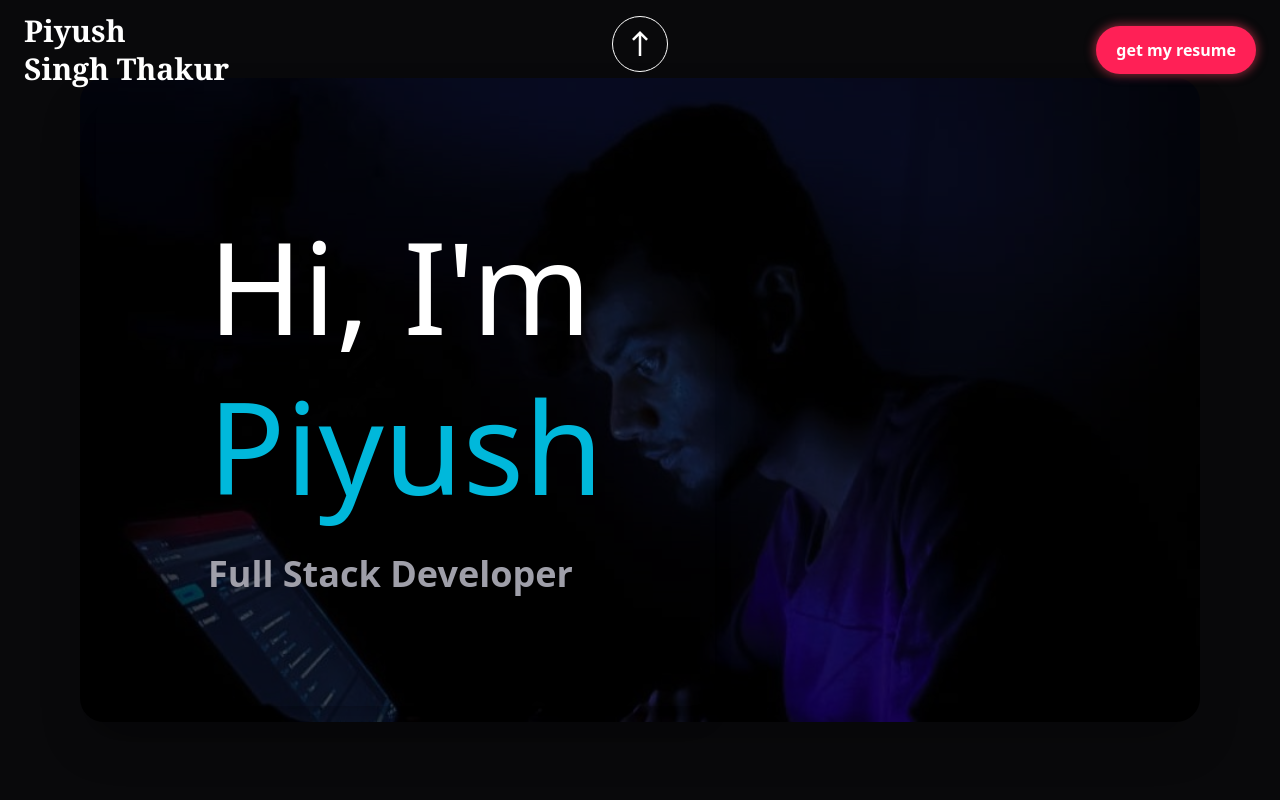
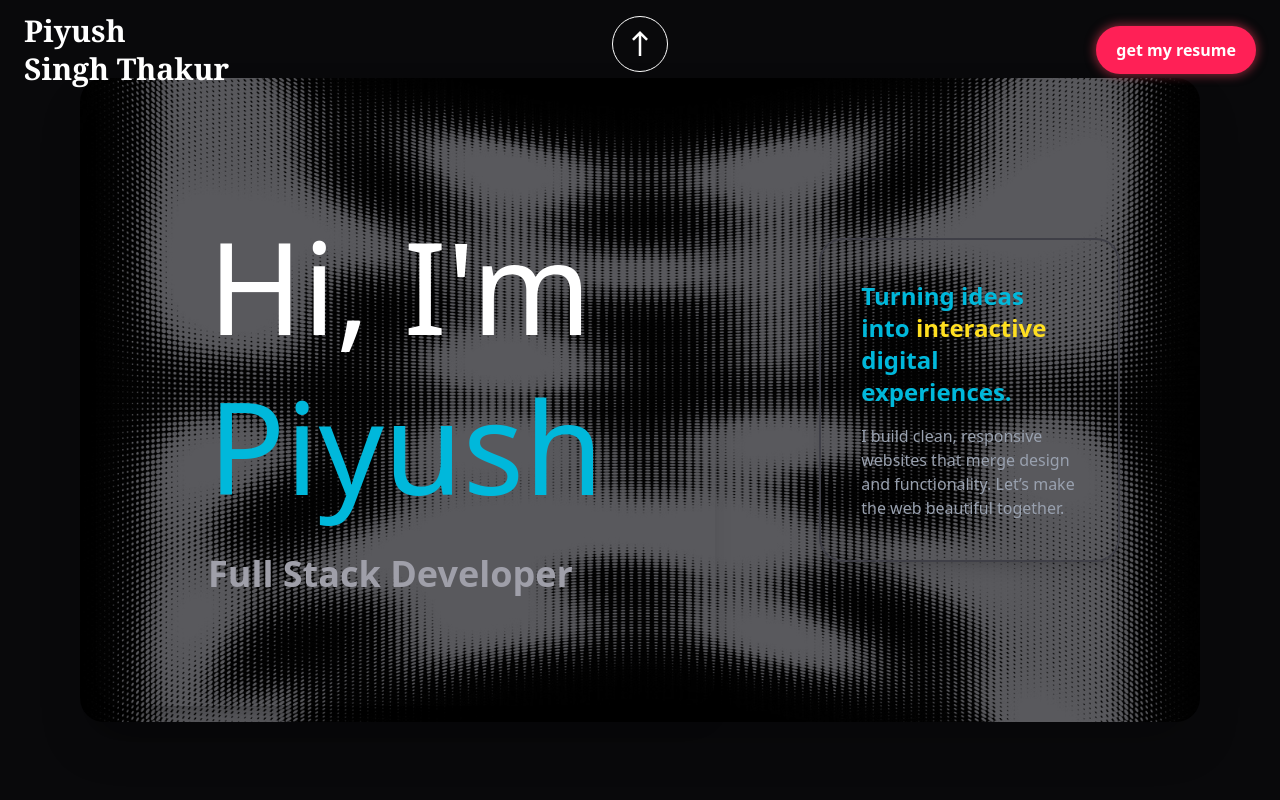
Before and after one commit to piyushht2003/my-portfolio, a React (Vite) app: page / in a window 1280 px wide. Shown: the top 800 px of the page. Built offline with nearby package versions, Linux system fonts and the light colour scheme.

Commit message:
added background

```diff
--- a/src/components/Home.jsx
+++ b/src/components/Home.jsx
@@ -19,8 +19,8 @@ const Home = () => {
         id="home"
         className="bg-zinc-950 min-h-screen w-full px-4 py-10 md:px-10 md:py-16 lg:px-20 lg:py-16 flex flex-col justify-center items-center"
       >
-        <div className="w-full max-w-7xl bg-[url('/images/port.jpg')] bg-left bg-cover bg-no-repeat bg-scroll sm:bg-fixed bg-blend-overlay bg-zinc-900/80 rounded-3xl shadow-2xl px-4 py-8 md:p-10 lg:p-4 flex flex-col justify-center items-center">
- <section className="w-full flex flex-col lg:flex-row justify-start items-center gap-6 md:gap-10">
+        <div className="w-full max-w-7xl bg-[url('/images/background.jpeg')] bg-left bg-cover bg-no-repeat bg-scroll sm:bg-fixed bg-blend-overlay bg-zinc-900/80  rounded-3xl shadow-2xl px-4 py-8 md:p-10 lg:p-4 flex flex-col justify-center items-center">
+          <section className="w-full flex flex-col lg:flex-row justify-start items-center gap-6 md:gap-10">
             {/* Left Section */}
             <div
               id="home-left"
@@ -54,6 +54,19 @@ const Home = () => {
             >
               <div className="px-4 sm:px-8 md:px-16 py-6 sm:py-10 md:py-20 flex flex-col gap-4 justify-center items-start">
                 {/* Optional right section content */}
+                <div className="w-full flex items-center justify-center p-10 border-2 border-zinc-700 bg-transparent rounded-3xl shadow-lg">
+                  <div className="max-w-lg">
+                    <h2 className="text-2xl font-semibold text-cyan-500 mb-4">
+                      Turning ideas into{" "}
+                      <span className="text-yellow-300">interactive</span>{" "}
+                      digital experiences.
+                    </h2>
+                    <p className="text-gray-400 text-md">
+                      I build clean, responsive websites that merge design and
+                      functionality. Let’s make the web beautiful together.
+                    </p>
+                  </div>
+                </div>
               </div>
             </div>
           </section>
```
Also changed, not shown: public/images/background.jpeg (added).
